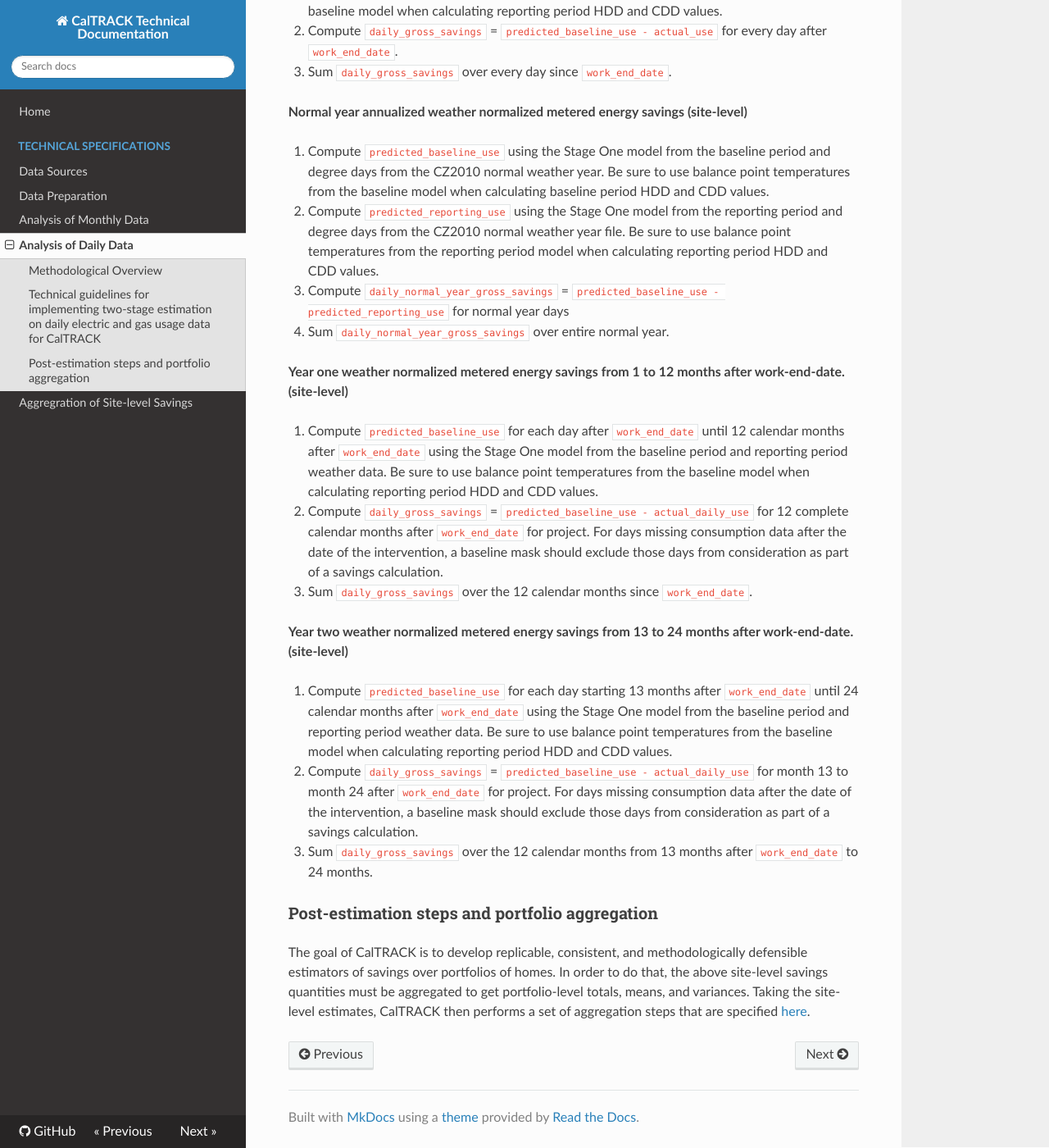
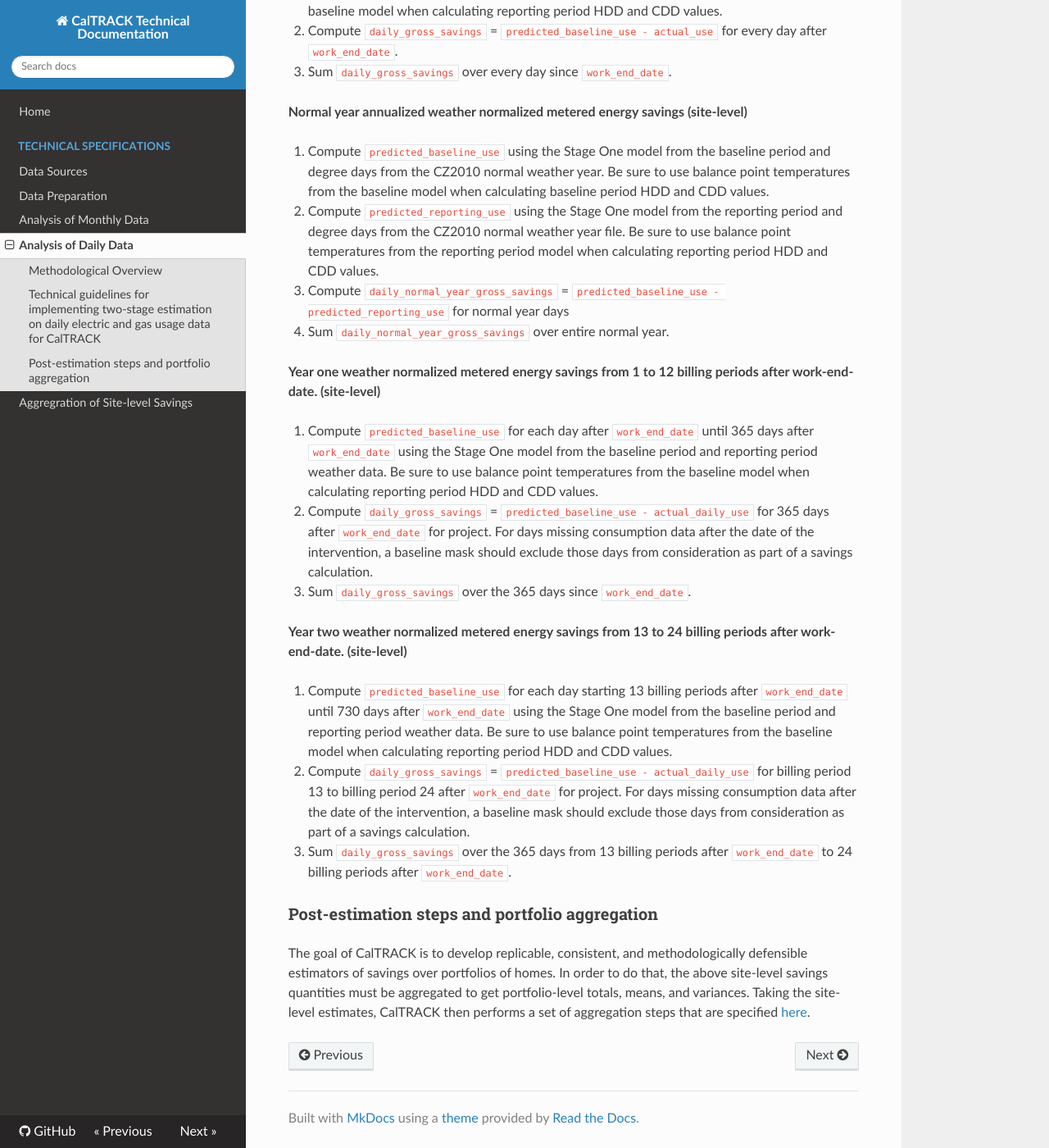
Before and after one commit to openeemeter/caltrack, an MkDocs documentation site: the page built from docs/v1.0/savings-calculations/daily/README.md, in a window 1280 px wide and 1400 px high, scrolled down 3147 px. Shown: the whole window at 82% size. Built offline with MkDocs 1.6.1, drawn with Linux system fonts in a browser that asks for light colours; nearby versions of some CDN libraries; formulas are drawn with MathJax 3; old or Windows-style settings are respelled for this version of MkDocs; some of the changed text lies outside the part shown.

Commit message:
Update README.md

```diff
--- a/docs/v1.0/savings-calculations/daily/README.md
+++ b/docs/v1.0/savings-calculations/daily/README.md
@@ -46,13 +46,13 @@
 
 CalTRACK daily methods will use variable degree day base temperatures. Balance point temperatures will be selected by doing a search over the one or two parameter HDD and CDD models separately using the following grid search criteria:
 
-1) Search range for HDD base temp: `55 degrees F to 65 degrees F`
+1) Search range for HDD base temp: `40 degrees F to 80 degrees F`
 
-2) Search range for CDD base temp: `65 degrees F to 75 degrees F`
+2) Search range for CDD base temp: `50 degrees F to 90 degrees F`
 
 3) With the constraint `HDD Base Temp`<=`CDD Base Temp`
 
-4) Grid search step size: `1 degree`
+4) Grid search step size: `3 degrees F`
 
 **Grid Search Data Sufficiency**
 
@@ -114,17 +114,17 @@
 3. Compute `daily_normal_year_gross_savings` = `predicted_baseline_use - predicted_reporting_use` for normal year days
 4. Sum  `daily_normal_year_gross_savings` over entire normal year.
 
-**Year one weather normalized metered energy savings from 1 to 12 months after work-end-date.  (site-level)**
+**Year one weather normalized metered energy savings from 1 to 12 billing periods after work-end-date.  (site-level)**
 
-1. Compute `predicted_baseline_use` for each day after `work_end_date` until 12 calendar months after `work_end_date` using the Stage One model from the baseline period and reporting period weather data. Be sure to use balance point temperatures from the baseline model when calculating reporting period HDD and CDD values.
-2. Compute `daily_gross_savings` = `predicted_baseline_use - actual_daily_use` for 12 complete calendar months after `work_end_date` for project. For days missing consumption data after the date of the intervention, a baseline mask should exclude those days from consideration as part of a savings calculation.
-3. Sum  `daily_gross_savings` over the 12 calendar months since `work_end_date`.
+1. Compute `predicted_baseline_use` for each day after `work_end_date` until 365 days after `work_end_date` using the Stage One model from the baseline period and reporting period weather data. Be sure to use balance point temperatures from the baseline model when calculating reporting period HDD and CDD values.
+2. Compute `daily_gross_savings` = `predicted_baseline_use - actual_daily_use` for 365 days after `work_end_date` for project. For days missing consumption data after the date of the intervention, a baseline mask should exclude those days from consideration as part of a savings calculation.
+3. Sum  `daily_gross_savings` over the 365 days since `work_end_date`.
 
-**Year two weather normalized metered energy savings from 13 to 24 months after work-end-date.  (site-level)**
+**Year two weather normalized metered energy savings from 13 to 24 billing periods after work-end-date.  (site-level)**
 
-1. Compute `predicted_baseline_use` for each day starting 13 months after `work_end_date` until 24 calendar months after `work_end_date` using the Stage One model from the baseline period and reporting period weather data. Be sure to use balance point temperatures from the baseline model when calculating reporting period HDD and CDD values.
-2. Compute `daily_gross_savings` = `predicted_baseline_use - actual_daily_use` for month 13 to month 24 after `work_end_date` for project. For days missing consumption data after the date of the intervention, a baseline mask should exclude those days from consideration as part of a savings calculation.
-3. Sum  `daily_gross_savings` over the 12 calendar months from 13 months after `work_end_date` to 24 months.
+1. Compute `predicted_baseline_use` for each day starting 13 billing periods after `work_end_date` until 730 days after `work_end_date` using the Stage One model from the baseline period and reporting period weather data. Be sure to use balance point temperatures from the baseline model when calculating reporting period HDD and CDD values.
+2. Compute `daily_gross_savings` = `predicted_baseline_use - actual_daily_use` for billing period 13 to billing period 24 after `work_end_date` for project. For days missing consumption data after the date of the intervention, a baseline mask should exclude those days from consideration as part of a savings calculation.
+3. Sum  `daily_gross_savings` over the 365 days from 13 billing periods after `work_end_date` to 24 billing periods after `work_end_date`.
 
 ### **Post-estimation steps and portfolio aggregation**
 
```
